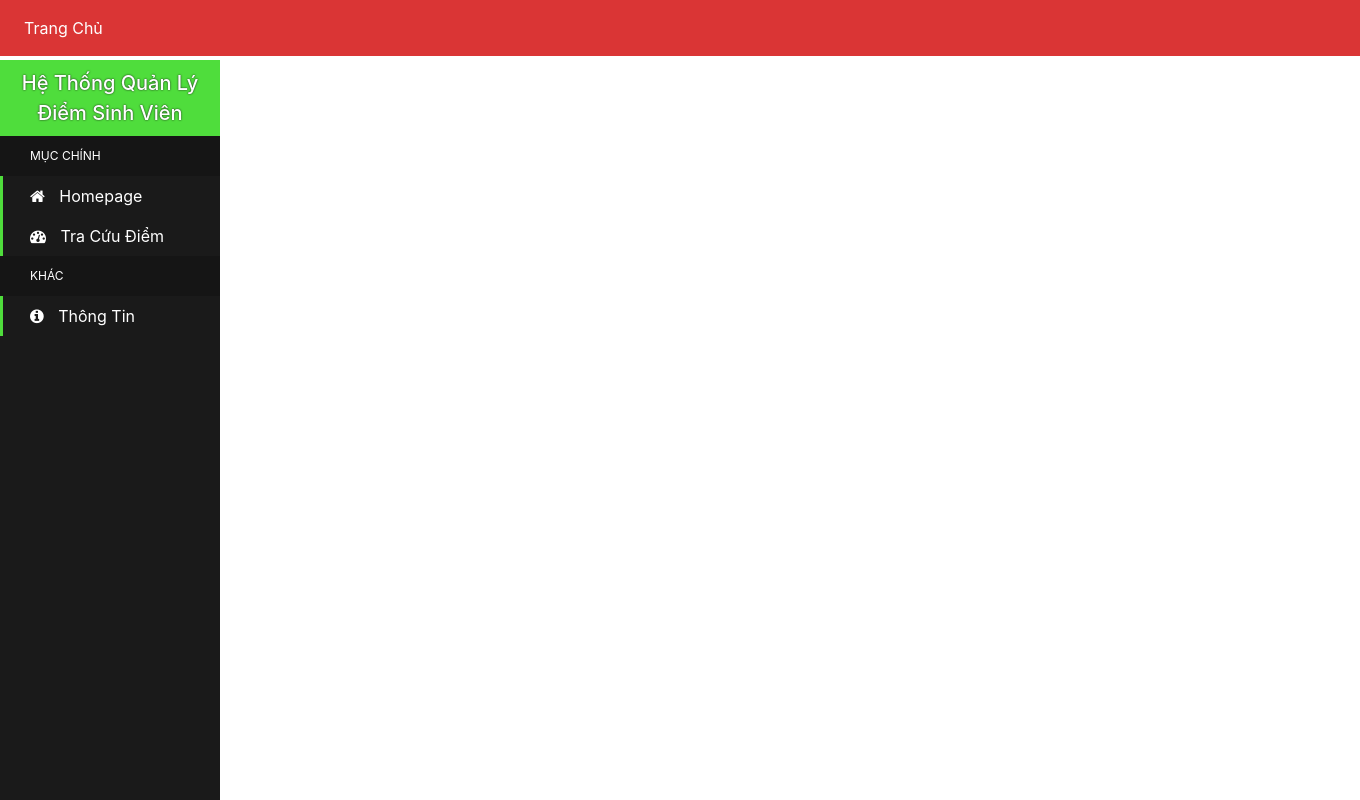
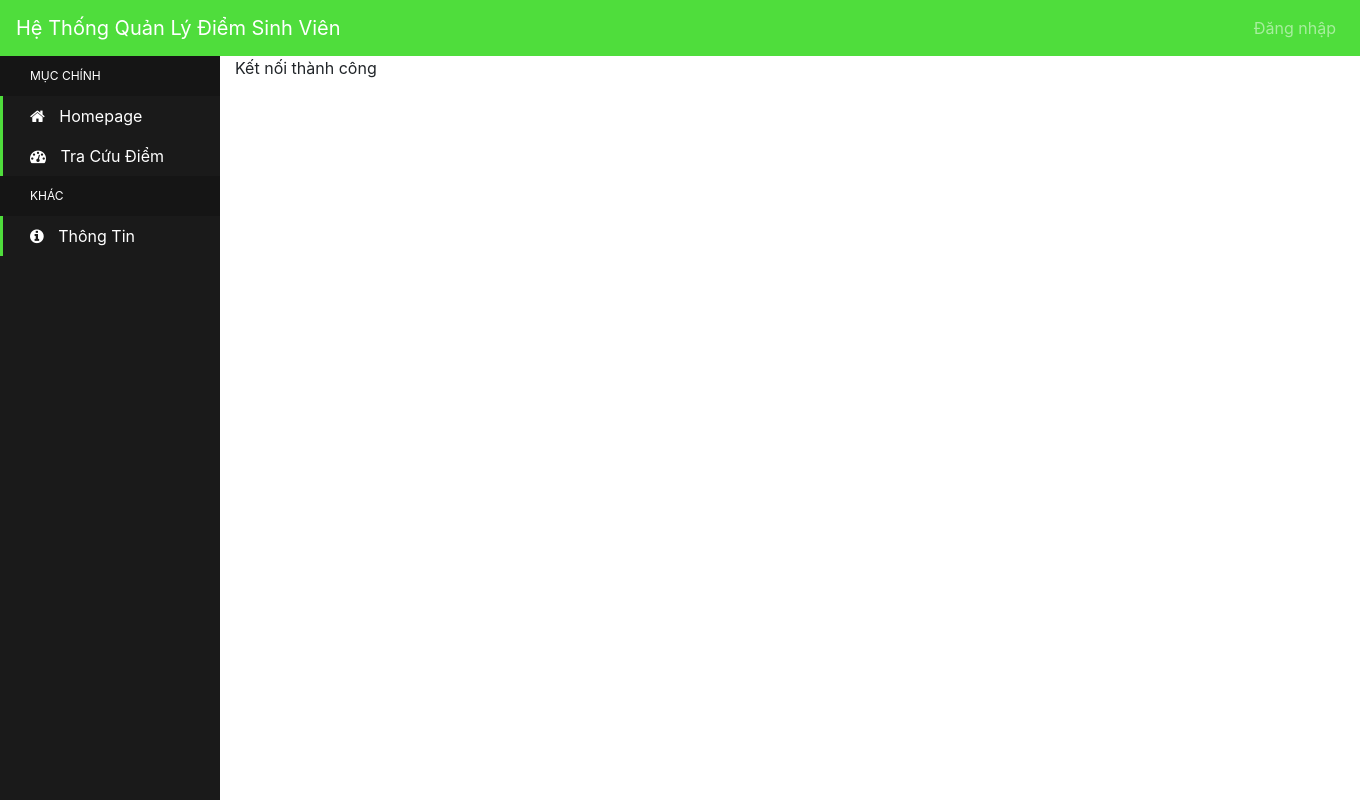
Before and after one commit to nocpinmylf/175A071063_175A071204, a PHP site: page / in a window 1360 px wide. Run offline with PHP 8.4, Linux system fonts and the light colour scheme.

Commit message:
update btl

```diff
--- a/css/footer.css
+++ b/css/footer.css
@@ -1,6 +1,6 @@
 footer {
     font-size: 15px;
-    background: rgb(218, 53, 53);
+    background: rgb(79, 221, 60);
     color: white;
 }
 
@@ -11,5 +11,5 @@ footer {
 
 #github:hover {
     font-size: 150%;
-    color: rgb(71, 168, 71);
+    color: rgb(218, 53, 53);
 }
--- a/css/header.css
+++ b/css/header.css
@@ -1,4 +1,8 @@
 header {
-    background-color: rgb(218, 53, 53);
+    background-color: rgb(79, 221, 60);
     font-size: 16px;
 }
+
+#nav {
+    margin-bottom: 0px !important;
+}
--- a/css/side_bar.css
+++ b/css/side_bar.css
@@ -1,3 +1,4 @@
+
 .sidebar-container {
     position: fixed;
     width: 220px;
--- /dev/null
+++ b/css/style.css
@@ -0,0 +1,3 @@
+.leftside {
+    margin-left: 220px !important;
+}
--- a/header.php
+++ b/header.php
@@ -13,18 +13,18 @@
   </head>
   <body>
     <header>
-      <nav class="mb-1 navbar navbar-expand-lg navbar-dark default-color">
-        <!-- <a class="navbar-brand" href="#">Hệ Thống Quản Lý Điểm Sinh Viên</a>
+      <nav id="nav" class="mb-1 navbar navbar-expand-lg navbar-dark default-color">
+        <a class="navbar-brand" href="#">Hệ Thống Quản Lý Điểm Sinh Viên</a>
         <button class="navbar-toggler" type="button" data-toggle="collapse" data-target="#navbarSupportedContent-333"
           aria-controls="navbarSupportedContent-333" aria-expanded="false" aria-label="Toggle navigation">
           <span class="navbar-toggler-icon"></span>
-        </button> -->
+        </button>
         <div class="collapse navbar-collapse" id="navbarSupportedContent-333">
           <ul class="navbar-nav mr-auto">
             <li class="nav-item active">
-              <a class="nav-link" href="#">Trang Chủ
+              <!-- <a class="nav-link" href="#">Trang Chủ
                 <span class="sr-only">(current)</span>
-              </a>
+              </a> -->
             </li>
             <!-- <li class="nav-item">
               <a class="nav-link" href="#">Features</a>
@@ -34,12 +34,22 @@
             </li> -->
           </ul>
           <ul class="navbar-nav ml-auto nav-flex-icons">
-            <!-- <li class="nav-item">
+            <li class="nav-item">
               <a class="nav-link waves-effect waves-light">
                 <i class="fab fa-google-plus-g"></i>
               </a>
+            </li>
+            <!-- <li class="nav-item dropdown">
+              <a class="nav-link dropdown-toggle" id="navbarDropdownMenuLink-333" data-toggle="dropdown" aria-haspopup="true" aria-expanded="false">User</a>
+              <div class="dropdown-menu dropdown-menu-right dropdown-default" aria-labelledby="navbarDropdownMenuLink-333">
+                <a class="dropdown-item" href="#">Action</a>
+                <a class="dropdown-item" href="#">Another action</a>
+                <a class="dropdown-item" href="#">Something else here</a>
+              </div>
             </li> -->
-
+            <li class="nav-item">
+              <a class="nav-link" href="#">Đăng nhập</a>
+            </li>
           </ul>
         </div>
       </nav>
--- a/index.php
+++ b/index.php
@@ -7,16 +7,18 @@
     <meta name="viewport" content="width=device-width, initial-scale=1, shrink-to-fit=no">
 
     <!-- Bootstrap CSS -->
+    <link rel="stylesheet" href="css/style.css">
     <link rel="stylesheet" href="https://stackpath.bootstrapcdn.com/bootstrap/4.3.1/css/bootstrap.min.css" integrity="sha384-ggOyR0iXCbMQv3Xipma34MD+dH/1fQ784/j6cY/iJTQUOhcWr7x9JvoRxT2MZw1T" crossorigin="anonymous">
   </head>
   <body>
     <?php include "header.php";?>
     <?php include "side_bar.php";?>
-    <?php
-      include "function/DB_connection.php";
-      getConnect();
-    ?>
-      <div></div>
+    <div class="container leftside">
+      <?php
+        include "function/DB_connection.php";
+        getConnect();
+      ?>
+    </div>
     <!-- Optional JavaScript -->
     <!-- jQuery first, then Popper.js, then Bootstrap JS -->
     <script src="https://code.jquery.com/jquery-3.3.1.slim.min.js" integrity="sha384-q8i/X+965DzO0rT7abK41JStQIAqVgRVzpbzo5smXKp4YfRvH+8abtTE1Pi6jizo" crossorigin="anonymous"></script>
--- a/side_bar.php
+++ b/side_bar.php
@@ -16,7 +16,7 @@
 
 <body>
 	<div class="sidebar-container">
-		<div class="sidebar-logo">Hệ Thống Quản Lý Điểm Sinh Viên</div>
+		<!-- <div class="sidebar-logo">Hệ Thống Quản Lý Điểm Sinh Viên</div> -->
 		<ul class="sidebar-navigation">
 			<li class="header">Mục Chính</li>
 			<li>
```
